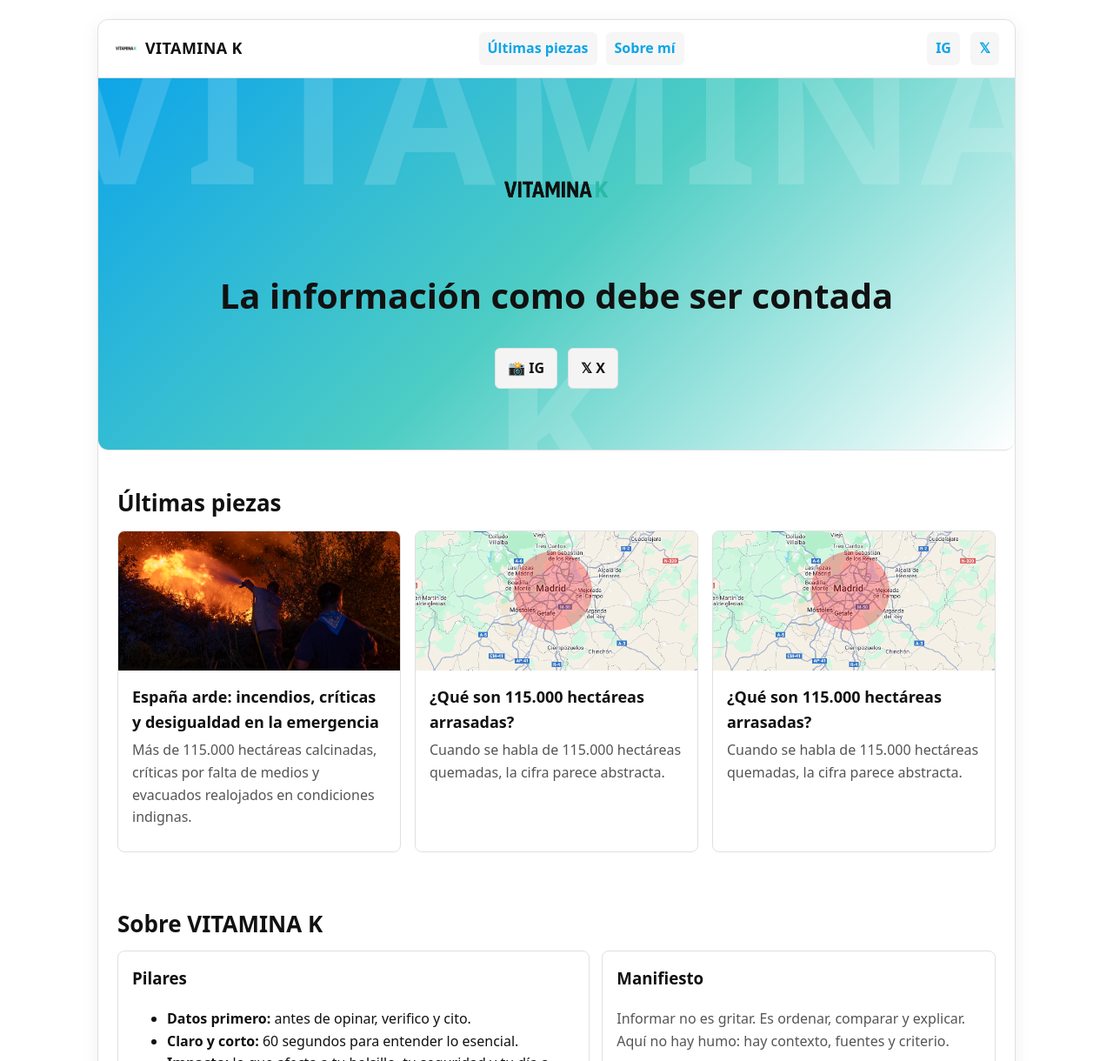
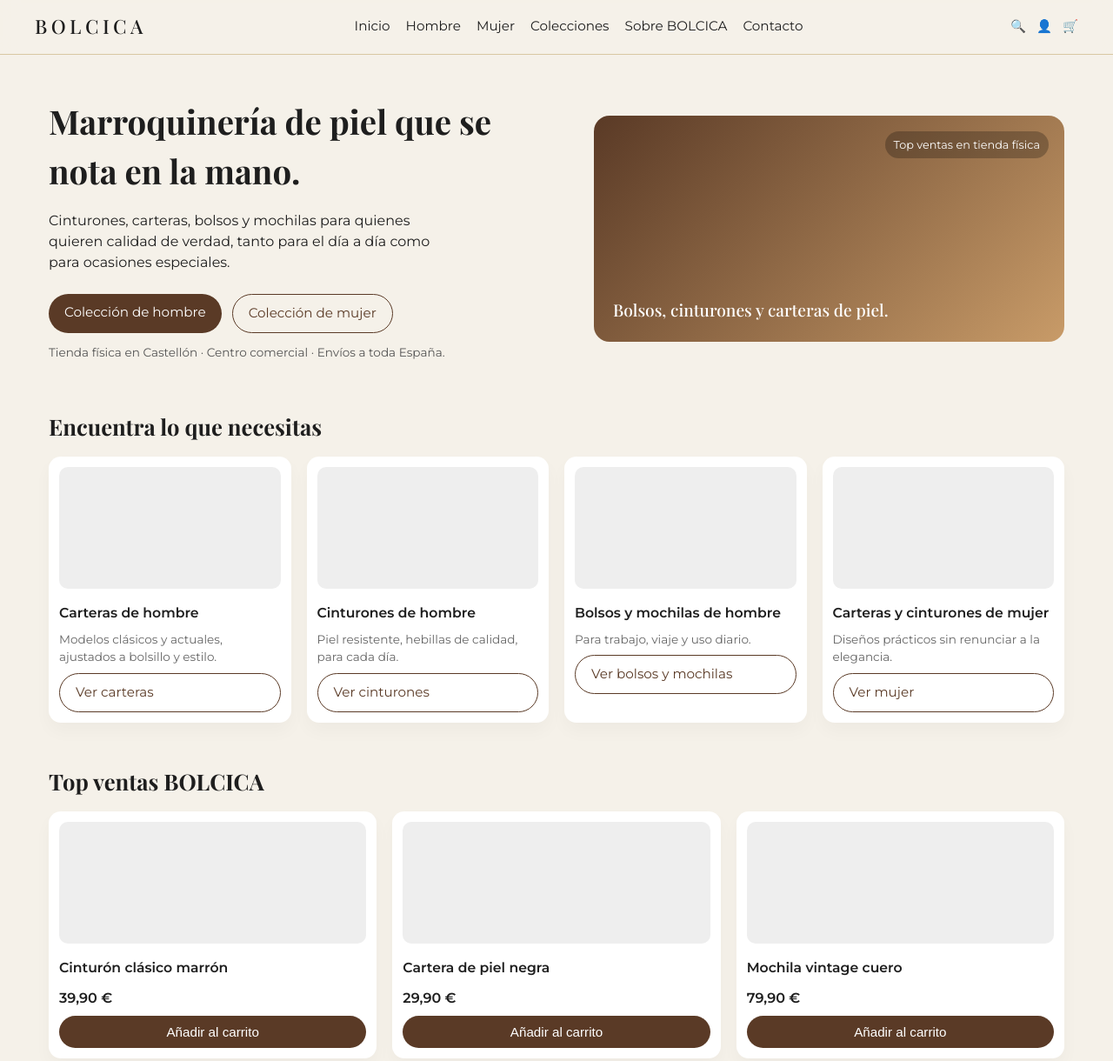
Before and after one commit to vitamina-k/vitamina-k.github.io, a plain HTML site: page index.html in a window 1280 px wide. Shown: the top 1220 px of the page at 87% size. Drawn offline with nearby package versions, Linux system fonts and the light colour scheme.

Commit message:
Refactor index.html for BOLCICA branding
Updated the HTML structure and styles for a new brand, BOLCICA, replacing VITAMINA K. Adjusted meta tags, header, hero section, and footer to reflect the new brand identity.

```diff
--- a/index.html
+++ b/index.html
@@ -1,206 +1,428 @@
-<!doctype html>
+<!DOCTYPE html>
 <html lang="es">
 <head>
-  <meta charset="utf-8">
-  <meta http-equiv="x-ua-compatible" content="ie=edge">
-  <meta name="viewport" content="width=device-width, initial-scale=1, viewport-fit=cover">
-  <title>VITAMINA K · Noticias y Piezas</title>
-  <meta name="description" content="Piezas cortas y llamadas a la acción. Claro, directo y con impacto.">
-  <link rel="canonical" href="https://vitaminak.of/">
+  <meta charset="UTF-8" />
+  <title>BOLCICA — Bolsos, Cinturones y Carteras de Piel</title>
+  <meta name="viewport" content="width=device-width, initial-scale=1" />
+  <link href="https://fonts.googleapis.com/css2?family=Playfair+Display:wght@500;700&family=Montserrat:wght@300;400;600&display=swap" rel="stylesheet">
+  <style>
+    :root {
+      --bg: #F5F1E9;
+      --text: #1E1E1E;
+      --brown-dark: #5A3A26;
+      --brown-light: #C89B68;
+      --accent: #D8C7A3;
+      --white: #ffffff;
+    }
+    * { box-sizing: border-box; margin: 0; padding: 0; }
+    body {
+      font-family: "Montserrat", system-ui, -apple-system, sans-serif;
+      background: var(--bg);
+      color: var(--text);
+      line-height: 1.5;
+    }
+    header {
+      position: sticky;
+      top: 0;
+      z-index: 10;
+      background: rgba(245, 241, 233, 0.96);
+      backdrop-filter: blur(10px);
+      border-bottom: 1px solid var(--accent);
+    }
+    .container {
+      max-width: 1200px;
+      margin: 0 auto;
+      padding: 0 16px;
+    }
+    .nav {
+      display: flex;
+      align-items: center;
+      justify-content: space-between;
+      padding: 14px 0;
+    }
+    .logo {
+      font-family: "Playfair Display", serif;
+      font-size: 1.4rem;
+      letter-spacing: 0.2em;
+    }
+    .nav-links {
+      display: flex;
+      gap: 18px;
+      font-size: 0.95rem;
+    }
+    .nav-links a {
+      text-decoration: none;
+      color: var(--text);
+    }
+    .nav-icons {
+      display: flex;
+      gap: 12px;
+      font-size: 0.9rem;
+    }
+    .hero {
+      display: grid;
+      grid-template-columns: minmax(0, 1.1fr) minmax(0, 1fr);
+      gap: 32px;
+      padding: 48px 0 32px;
+      align-items: center;
+    }
+    .hero-title {
+      font-family: "Playfair Display", serif;
+      font-size: 2.4rem;
+      margin-bottom: 16px;
+    }
+    .hero-subtitle {
+      font-size: 1rem;
+      margin-bottom: 24px;
+      max-width: 460px;
+    }
+    .btn-group {
+      display: flex;
+      gap: 12px;
+      margin-bottom: 12px;
+      flex-wrap: wrap;
+    }
+    .btn {
+      padding: 10px 18px;
+      border-radius: 999px;
+      border: none;
+      cursor: pointer;
+      font-size: 0.95rem;
+      text-decoration: none;
+      display: inline-block;
+    }
+    .btn-primary {
+      background: var(--brown-dark);
+      color: var(--white);
+    }
+    .btn-secondary {
+      background: transparent;
+      border: 1px solid var(--brown-dark);
+      color: var(--brown-dark);
+    }
+    .hero-note {
+      font-size: 0.85rem;
+      color: #555;
+    }
+    .hero-image-placeholder {
+      background: linear-gradient(135deg, var(--brown-dark), var(--brown-light));
+      border-radius: 18px;
+      min-height: 260px;
+      display: flex;
+      align-items: flex-end;
+      justify-content: flex-start;
+      padding: 22px;
+      color: var(--white);
+      position: relative;
+      overflow: hidden;
+    }
+    .hero-image-placeholder span {
+      font-family: "Playfair Display", serif;
+      font-size: 1.2rem;
+    }
+    .badge {
+      position: absolute;
+      top: 18px;
+      right: 18px;
+      background: rgba(0,0,0,0.25);
+      padding: 6px 10px;
+      border-radius: 999px;
+      font-size: 0.8rem;
+    }
 
-  <!-- Social -->
-  <meta property="og:title" content="VITAMINA K · Noticias y Piezas">
-  <meta property="og:description" content="Lee las últimas piezas. Sígueme en IG y X.">
-  <meta property="og:type" content="website">
-  <meta property="og:image" content="assets/fuego-1.jpg"><!-- cámbialo si tienes una portada específica -->
-  <meta name="twitter:card" content="summary_large_image">
+    .section {
+      padding: 24px 0;
+    }
+    .section-title {
+      font-family: "Playfair Display", serif;
+      font-size: 1.6rem;
+      margin-bottom: 16px;
+    }
+    .grid {
+      display: grid;
+      gap: 18px;
+    }
+    .grid-4 {
+      grid-template-columns: repeat(auto-fit, minmax(180px, 1fr));
+    }
+    .grid-3 {
+      grid-template-columns: repeat(auto-fit, minmax(220px, 1fr));
+    }
+    .card {
+      background: var(--white);
+      border-radius: 14px;
+      padding: 12px;
+      box-shadow: 0 10px 20px rgba(0,0,0,0.03);
+      display: flex;
+      flex-direction: column;
+      gap: 8px;
+    }
+    .card-image {
+      background: #eee;
+      border-radius: 10px;
+      height: 140px;
+      margin-bottom: 8px;
+    }
+    .card-title {
+      font-size: 0.98rem;
+      font-weight: 600;
+    }
+    .card-meta {
+      font-size: 0.85rem;
+      color: #666;
+    }
+    .price {
+      font-weight: 600;
+      margin-top: 4px;
+    }
+    .trust {
+      display: grid;
+      grid-template-columns: repeat(auto-fit, minmax(180px, 1fr));
+      gap: 16px;
+      font-size: 0.9rem;
+    }
+    .trust-item {
+      background: rgba(255,255,255,0.6);
+      padding: 12px;
+      border-radius: 12px;
+      border: 1px solid var(--accent);
+    }
+    .newsletter {
+      background: #e7ddcc;
+      border-radius: 18px;
+      padding: 18px;
+      display: flex;
+      flex-wrap: wrap;
+      align-items: center;
+      justify-content: space-between;
+      gap: 12px;
+      font-size: 0.95rem;
+    }
+    .newsletter form {
+      display: flex;
+      gap: 8px;
+      flex-wrap: wrap;
+    }
+    .newsletter input[type="email"] {
+      padding: 8px 10px;
+      border-radius: 999px;
+      border: 1px solid var(--brown-dark);
+      min-width: 220px;
+    }
 
-  <!-- Theming -->
-  <meta name="color-scheme" content="light dark">
-  <meta name="theme-color" content="#ffffff">
-  <base href="./">
-  <link rel="icon" href="assets/favicon.ico" type="image/x-icon">
+    footer {
+      border-top: 1px solid var(--accent);
+      margin-top: 24px;
+      padding: 16px 0 24px;
+      font-size: 0.85rem;
+      color: #666;
+    }
 
-  <style>
-    :root{
-      --bg:#ffffff; --fg:#111; --muted:#555;
-      --glass:#ffffff; --stroke:#e0e0e0;
-      --accent:#4ecdc4; --accent2:#0ea5e9; --chip:#f6f6f6;
+    /* Bloque carrito + upsell (idea visual) */
+    .cart-section {
+      margin-top: 32px;
+      padding: 18px;
+      border-radius: 18px;
+      background: #fff;
+      border: 1px solid var(--accent);
+      display: grid;
+      grid-template-columns: minmax(0, 2fr) minmax(0, 1.4fr);
+      gap: 18px;
     }
-    *{box-sizing:border-box}
-    html,body{margin:0;min-height:100%;background:var(--bg);color:var(--fg);
-              font:16px/1.6 system-ui,-apple-system,Segoe UI,Roboto,Inter,Arial}
-    a{color:#0ea5e9;text-decoration:none}
-    a:hover{text-decoration:underline}
+    .cart-items { font-size: 0.9rem; }
+    .cart-upsell {
+      background: #f9f3e7;
+      border-radius: 14px;
+      padding: 12px;
+      font-size: 0.9rem;
+    }
+    .upsell-item {
+      display: flex;
+      align-items: center;
+      justify-content: space-between;
+      margin-top: 8px;
+    }
+    .upsell-item button {
+      padding: 6px 10px;
+      border-radius: 999px;
+      border: none;
+      background: var(--brown-dark);
+      color: var(--white);
+      font-size: 0.8rem;
+      cursor: pointer;
+    }
 
-    .wrap{max-width:1100px;margin:0 auto;padding:22px}
-    .card{background:var(--glass);border:1px solid var(--stroke);
-          border-radius:12px;box-shadow:0 4px 20px #00000010}
-
-    header{display:flex;align-items:center;justify-content:space-between;gap:16px;padding:14px 18px;border-bottom:1px solid var(--stroke)}
-    .brand{display:flex;align-items:center;font-weight:900;letter-spacing:.4px;font-size:18px}
-    .brand img{height:28px;margin-right:8px}
-    nav{display:flex;gap:10px;flex-wrap:wrap}
-    nav a{display:inline-block;padding:6px 10px;border-radius:6px;background:var(--chip);font-weight:600}
-    .social-mini a{display:inline-block;padding:6px 10px;border-radius:6px;background:var(--chip);margin-left:8px;font-weight:600}
-
-    /* HERO: degradado + texto XXL de fondo */
+    @media (max-width: 800px) {
       .hero {
-      position: relative;
-      padding: 60px 24px 70px;
-      text-align: center;
-      min-height: 52vh;
-      display: grid;
-      place-items: center;
-      border-bottom: 1px solid var(--stroke);
-      background: linear-gradient(135deg, #0ea5e9 0%, #4ecdc4 50%, #ffffff 100%);
-      overflow: hidden;
-      border-radius: 0 0 12px 12px; /* encaja con la card */
+        grid-template-columns: 1fr;
       }
-    .hero::before {
-      content: "VITAMINA K";
-      position: absolute; inset: 0;
-      display: flex; align-items: center; justify-content: center;
-      font-size: clamp(60px, 18vw, 220px);
-      font-weight: 900;
-      color: rgba(255, 255, 255, 0.15);
-      letter-spacing: 4px;
-      z-index: 0;
-      user-select: none;
+      .cart-section {
+        grid-template-columns: 1fr;
       }
-    .hero > * { position: relative; z-index: 1; }
-    .hero img { height: 140px; margin: 0 auto 18px; display: block }
-    .hero h1 { margin: 0 0 10px; font-size: clamp(26px, 5vw, 40px) }
-    .hero .lead{ margin-top: 6px; color: #1f2937 } /* un poco más oscuro sobre el degradado */
-    .hero-cta{ margin-top:18px; display:flex; gap:12px; justify-content:center; flex-wrap:wrap }
-
-    .btn{display:inline-block;padding:10px 14px;border-radius:6px;border:1px solid var(--stroke);background:#f4f4f4;color:#111;text-decoration:none;font-weight:700}
-    .btn.primary{background:var(--accent);color:#fff;border-color:transparent}
-
-    .section{margin-top:18px;padding:22px}
-    .section h2{margin:0 0 10px;font-size:clamp(18px,3.6vw,26px)}
-    .muted{color:var(--muted)}
-
-    .grid{display:grid;grid-template-columns:1fr;gap:16px}
-    @media(min-width:860px){ .grid{grid-template-columns:1fr 1fr 1fr} }
-    .post{padding:0;border:1px solid var(--stroke);border-radius:8px;background:var(--glass);overflow:hidden}
-    .post a{color:inherit;text-decoration:none;display:block}
-    .post img{width:100%;height:160px;object-fit:cover;display:block}
-    .post-content{padding:16px}
-    .post h3{margin:0 0 6px;font-size:18px}
-    .post p{margin:0 0 10px;color:var(--muted)}
-    .chips{display:flex;flex-wrap:wrap;gap:8px;margin-top:8px}
-    .chip{padding:6px 10px;border-radius:999px;border:1px solid var(--stroke);background:var(--chip);font-size:12px}
-
-    .cols{display:grid;grid-template-columns:1fr;gap:14px}
-    @media(min-width:860px){ .cols{grid-template-columns:1.2fr 1fr} }
-    .box{padding:16px;border:1px solid var(--stroke);border-radius:8px;background:var(--glass)}
-
-    footer{margin-top:18px;padding:18px;text-align:center;color:#777;border-top:1px solid var(--stroke)}
+      .nav-links { display: none; }
+    }
   </style>
 </head>
 <body>
-<div class="wrap">
-  <div class="card">
   <header>
-      <div class="brand">
-        <a href="index.html" style="text-decoration:none;color:inherit;display:flex;align-items:center">
-          <img src="assets/logo-vitaminak.png" alt="Logo VITAMINA K">
-          VITAMINA K
-        </a>
+    <div class="container nav">
+      <div class="logo">BOLCICA</div>
+      <nav class="nav-links">
+        <a href="#">Inicio</a>
+        <a href="#">Hombre</a>
+        <a href="#">Mujer</a>
+        <a href="#">Colecciones</a>
+        <a href="#">Sobre BOLCICA</a>
+        <a href="#">Contacto</a>
+      </nav>
+      <div class="nav-icons">
+        <span>🔍</span>
+        <span>👤</span>
+        <span>🛒</span>
       </div>
-      <nav aria-label="Secciones">
-        <a href="#piezas">Últimas piezas</a>
-        <a href="sobre-mi.html">Sobre mí</a>
-      </nav>
-      <div class="social-mini" aria-label="Redes sociales">
-        <a href="https://www.instagram.com/vitaminak.of" target="_blank" rel="noopener">IG</a>
-        <a href="https://x.com/vitaminakof" target="_blank" rel="noopener">𝕏</a>
     </div>
   </header>
 
+  <main class="container">
     <!-- HERO -->
     <section class="hero">
-      <img src="assets/logo-vitaminak.png" alt="Logo VITAMINA K">
-      <h1>La información como debe ser contada</h1>
-      <div class="hero-cta">
-        <a class="btn" href="https://www.instagram.com/vitaminak.of" target="_blank" rel="noopener">📸 IG</a>
-        <a class="btn" href="https://x.com/vitaminakof" target="_blank" rel="noopener">𝕏 X</a>
+      <div>
+        <h1 class="hero-title">Marroquinería de piel que se nota en la mano.</h1>
+        <p class="hero-subtitle">
+          Cinturones, carteras, bolsos y mochilas para quienes quieren calidad de verdad,
+          tanto para el día a día como para ocasiones especiales.
+        </p>
+        <div class="btn-group">
+          <a href="#" class="btn btn-primary">Colección de hombre</a>
+          <a href="#" class="btn btn-secondary">Colección de mujer</a>
+        </div>
+        <p class="hero-note">Tienda física en Castellón · Centro comercial · Envíos a toda España.</p>
+      </div>
+      <div class="hero-image-placeholder">
+        <span>Bolsos, cinturones y carteras de piel.</span>
+        <div class="badge">Top ventas en tienda física</div>
       </div>
     </section>
 
-    <!-- LISTADO -->
-    <section id="piezas" class="section">
-      <h2>Últimas piezas</h2>
-      <div class="grid">
-        <!-- Card 1 -->
-        <article class="post">
-          <a href="noticia-incendios.html">
-            <img src="assets/fuego-1.jpg" alt="Incendios en España">
-            <div class="post-content">
-              <h3>España arde: incendios, críticas y desigualdad en la emergencia</h3>
-              <p>Más de 115.000 hectáreas calcinadas, críticas por falta de medios y evacuados realojados en condiciones indignas.</p>
-            </div>
-          </a>
+    <!-- CATEGORÍAS PRINCIPALES -->
+    <section class="section">
+      <h2 class="section-title">Encuentra lo que necesitas</h2>
+      <div class="grid grid-4">
+        <article class="card">
+          <div class="card-image"></div>
+          <div class="card-title">Carteras de hombre</div>
+          <p class="card-meta">Modelos clásicos y actuales, ajustados a bolsillo y estilo.</p>
+          <a href="#" class="btn btn-secondary">Ver carteras</a>
         </article>
-
-        <!-- Card 2 -->
-        <article class="post">
-          <a href="noticia-hectareas.html">
-            <img src="assets/mapa1.jpg" alt="Qué son 115mil hectareas?">
-            <div class="post-content">
-              <h3>¿Qué son 115.000 hectáreas arrasadas?</h3>
-              <p>Cuando se habla de 115.000 hectáreas quemadas, la cifra parece abstracta.</p>
-            </div>
-          </a>
+        <article class="card">
+          <div class="card-image"></div>
+          <div class="card-title">Cinturones de hombre</div>
+          <p class="card-meta">Piel resistente, hebillas de calidad, para cada día.</p>
+          <a href="#" class="btn btn-secondary">Ver cinturones</a>
         </article>
-
-        <!-- Card 3 -->
-        <article class="post">
-          <a href="#">
-            <img src="assets/mapa1.jpg" alt="115.000 hectareas">
-            <div class="post-content">
-              <h3>¿Qué son 115.000 hectáreas arrasadas?</h3>
-              <p>Cuando se habla de 115.000 hectáreas quemadas, la cifra parece abstracta.</p>
-              <div class="chips">
-              </div>
-            </div>
-          </a>
+        <article class="card">
+          <div class="card-image"></div>
+          <div class="card-title">Bolsos y mochilas de hombre</div>
+          <p class="card-meta">Para trabajo, viaje y uso diario.</p>
+          <a href="#" class="btn btn-secondary">Ver bolsos y mochilas</a>
+        </article>
+        <article class="card">
+          <div class="card-image"></div>
+          <div class="card-title">Carteras y cinturones de mujer</div>
+          <p class="card-meta">Diseños prácticos sin renunciar a la elegancia.</p>
+          <a href="#" class="btn btn-secondary">Ver mujer</a>
         </article>
       </div>
     </section>
 
-    <!-- SOBRE -->
-    <section id="sobre" class="section">
-      <h2>Sobre VITAMINA K</h2>
-      <div class="cols">
-        <div class="box">
-          <h3 style="margin-top:0">Pilares</h3>
-          <ul>
-            <li><strong>Datos primero:</strong> antes de opinar, verifico y cito.</li>
-            <li><strong>Claro y corto:</strong> 60 segundos para entender lo esencial.</li>
-            <li><strong>Impacto:</strong> lo que afecta a tu bolsillo, tu seguridad y tu día a día.</li>
-          </ul>
-        </div>
-        <div class="box">
-          <h3 style="margin-top:0">Manifiesto</h3>
-          <p class="muted">Informar no es gritar. Es ordenar, comparar y explicar. Aquí no hay humo: hay contexto, fuentes y criterio.</p>
-          <div style="margin-top:10px">
-            <a class="btn" href="https://www.instagram.com/vitaminak.of" target="_blank" rel="noopener">📸 IG</a>
-            <a class="btn" href="https://x.com/vitaminakof" target="_blank" rel="noopener">𝕏 X</a>
-          </div>
-        </div>
+    <!-- TOP VENTAS -->
+    <section class="section">
+      <h2 class="section-title">Top ventas BOLCICA</h2>
+      <div class="grid grid-3">
+        <article class="card">
+          <div class="card-image"></div>
+          <div class="card-title">Cinturón clásico marrón</div>
+          <p class="price">39,90 €</p>
+          <button class="btn btn-primary">Añadir al carrito</button>
+        </article>
+        <article class="card">
+          <div class="card-image"></div>
+          <div class="card-title">Cartera de piel negra</div>
+          <p class="price">29,90 €</p>
+          <button class="btn btn-primary">Añadir al carrito</button>
+        </article>
+        <article class="card">
+          <div class="card-image"></div>
+          <div class="card-title">Mochila vintage cuero</div>
+          <p class="price">79,90 €</p>
+          <button class="btn btn-primary">Añadir al carrito</button>
+        </article>
       </div>
     </section>
 
+    <!-- BLOQUE CONFIANZA -->
+    <section class="section">
+      <div class="trust">
+        <div class="trust-item">Tienda física en Castellón, con atención personalizada.</div>
+        <div class="trust-item">Piel seleccionada, pensada para durar años.</div>
+        <div class="trust-item">Cambios y devoluciones sencillas.</div>
+        <div class="trust-item">Más de 10 años vendiendo marroquinería.</div>
+      </div>
+    </section>
+
+    <!-- NEWSLETTER -->
+    <section class="section">
+      <div class="newsletter">
+        <div>
+          <strong>Únete a BOLCICA.</strong><br/>
+          Recibe novedades, ofertas privadas y avisos de nuevas colecciones antes que nadie.
+        </div>
+        <form>
+          <input type="email" placeholder="Tu correo electrónico" />
+          <button class="btn btn-primary" type="submit">Quiero unirme</button>
+        </form>
+      </div>
+    </section>
+
+    <!-- EJEMPLO BLOQUE CARRITO + UPSELL -->
+    <section class="section">
+      <h2 class="section-title">Tu carrito</h2>
+      <div class="cart-section">
+        <div class="cart-items">
+          <p><strong>Productos en tu carrito:</strong></p>
+          <ul>
+            <li>Cinturón clásico marrón · Talla 95 — 39,90 €</li>
+            <li>Cartera de piel negra — 29,90 €</li>
+          </ul>
+          <p style="margin-top:8px;">Subtotal: 69,80 €</p>
+        </div>
+        <aside class="cart-upsell">
+          <strong>Añade un último detalle a tu pedido</strong>
+          <p style="font-size:0.85rem; margin-top:4px;">
+            Estos complementos caben en el mismo paquete. Súmalos con un clic.
+          </p>
+          <div class="upsell-item">
+            <span>Pulsera de piel minimalista</span>
+            <span>4,95 € <button type="button">Añadir</button></span>
+          </div>
+          <div class="upsell-item">
+            <span>Monedero compacto</span>
+            <span>5,00 € <button type="button">Añadir</button></span>
+          </div>
+          <div class="upsell-item">
+            <span>Hebilla extra para cinturón</span>
+            <span>6,50 € <button type="button">Añadir</button></span>
+          </div>
+        </aside>
+      </div>
+    </section>
+  </main>
+
   <footer>
-      © <span id="y"></span> VITAMINA K · Hecho para leerse rápido.
+    <div class="container">
+      BOLCICA — Bolsos, Cinturones y Carteras de Piel · Castellón<br/>
+      Visítanos en nuestro local del centro comercial o compra online cuando quieras.
+    </div>
   </footer>
-  </div>
-</div>
-
-<script>
-  document.getElementById('y').textContent = new Date().getFullYear();
-</script>
 </body>
 </html>
```
Lines whose indentation alone changed are shown as unchanged.
